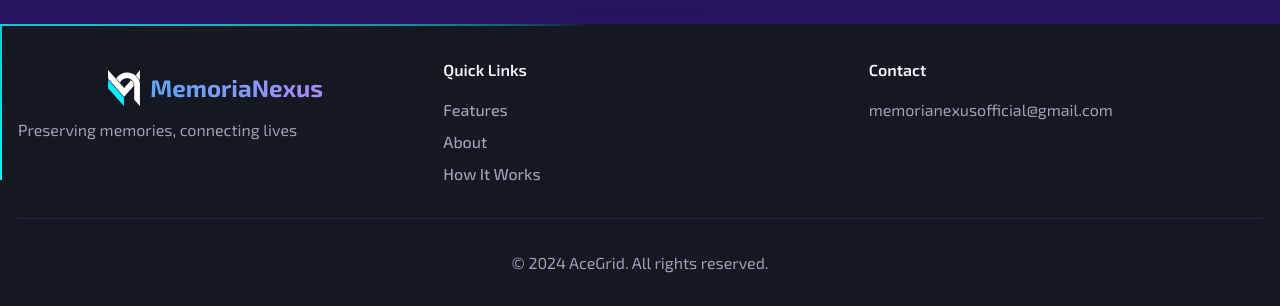
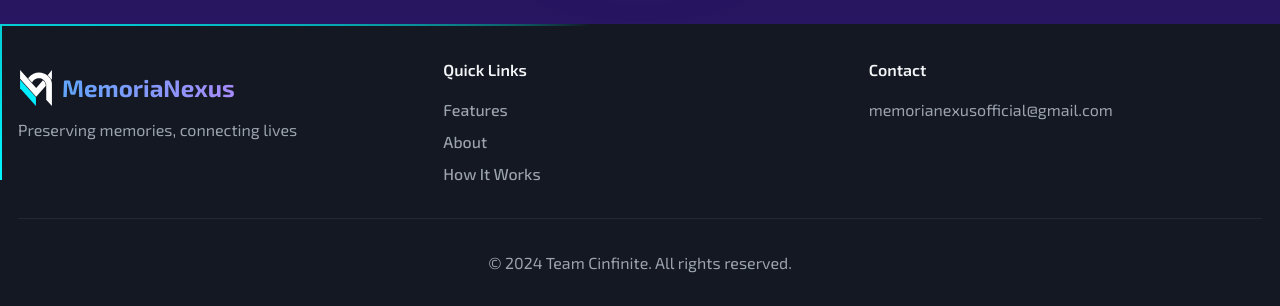
Before and after one commit to ankitkatole/MemoriaNexus, a React (Vite) app in the folder client/: page / in a window 1280 px wide. Shown: the part 2052-2358 px from the top of the page. Built offline with nearby package versions, Linux system fonts and the light colour scheme; no server answers.

Commit message:
fixed footer layout

```diff
--- a/client/src/Components/SharedComponents/Footer.jsx
+++ b/client/src/Components/SharedComponents/Footer.jsx
@@ -8,7 +8,7 @@ function Footer() {
         <div className="container mx-auto px-4 py-8">
           <div className="grid md:grid-cols-3 gap-8">
             <div>
-             <div className="flex gap-2 my-3 items-center justify-center">
+             <div className="flex gap-2 my-3 items-center justify-start">
                       <img src={Logo} alt="" className="w-9 h-9" />
                       <h1 className="text-2xl font-bold text-transparent bg-gradient-to-r from-blue-400 to-violet-400 bg-clip-text">
                         MemoriaNexus
@@ -30,7 +30,7 @@ function Footer() {
             </div>
           </div>
           <div className="border-t border-gray-800 mt-8 pt-8 text-center text-gray-400">
-            <p>&copy; {new Date().getFullYear()} AceGrid. All rights reserved.</p>
+            <p>&copy; {new Date().getFullYear()} Team Cinfinite. All rights reserved.</p>
           </div>
         </div>
       </footer>
```
